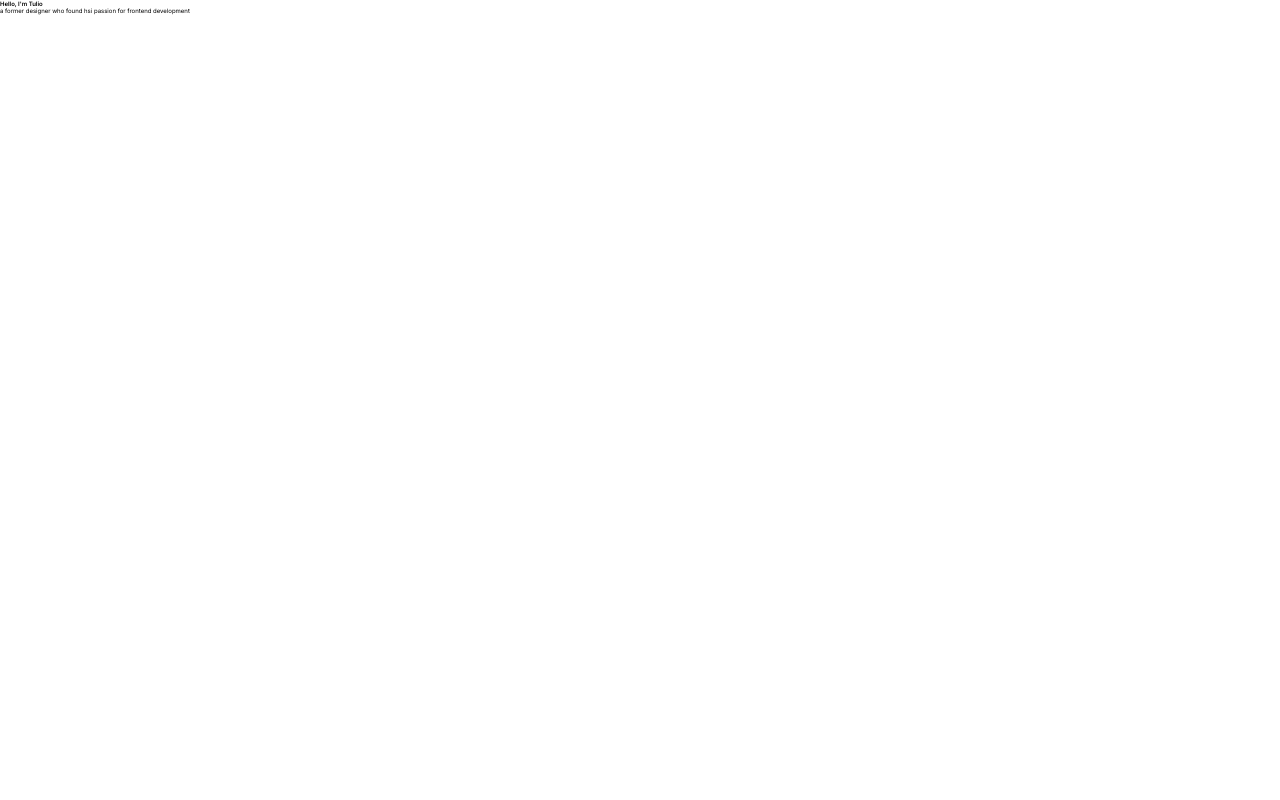
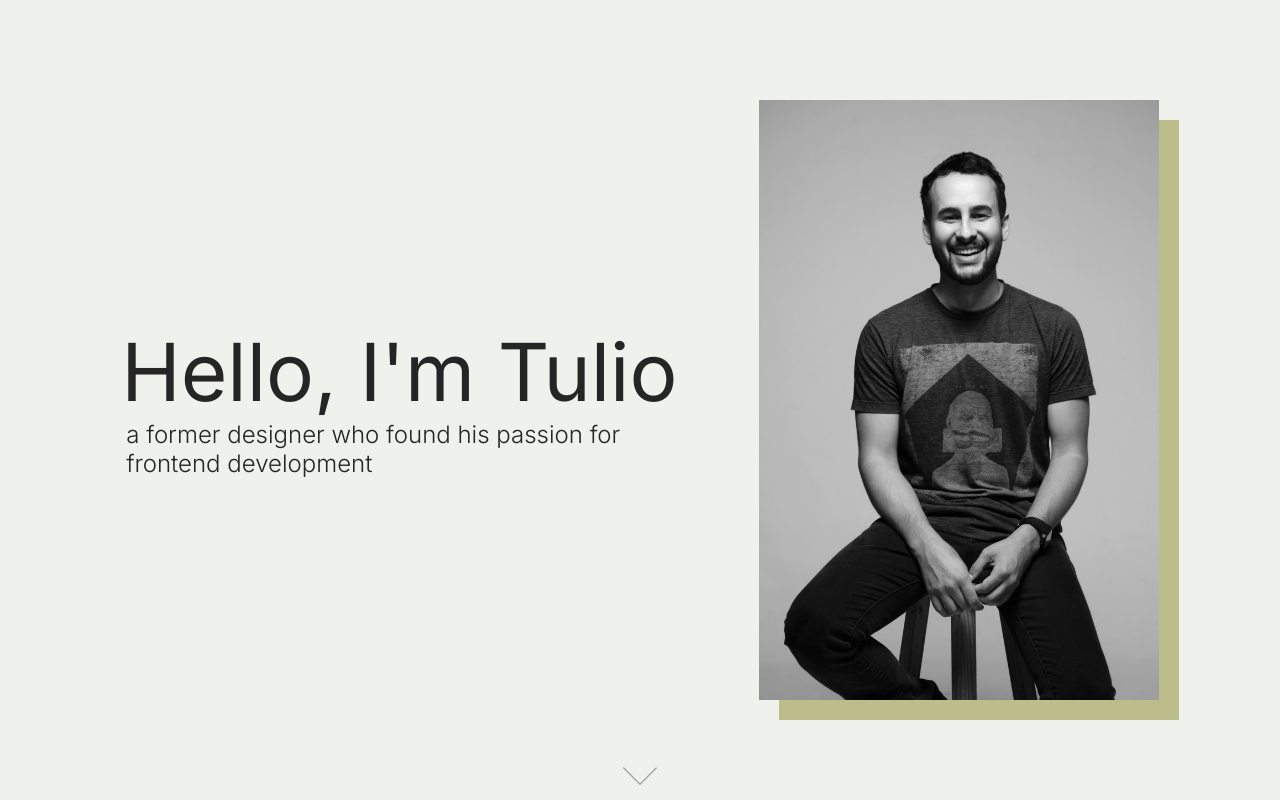
Before and after one commit to t-minini/my-website-v3, a React (Create React App) app: page / in a window 1280 px wide. Built offline with nearby package versions, Linux system fonts and the light colour scheme.

Commit message:
hero component started

```diff
--- a/src/App.module.css
+++ b/src/App.module.css
@@ -1,5 +1,5 @@
 :root {
-  --gray-lighter: #eff1ed;
+  --gray-lighter: #eff1ed; /* used */
   --gray-light: #dce0d9;
   --gray-medium: #d2d2c8;
   --gray-dark: #b6b7b2;
@@ -9,7 +9,12 @@
   --green-dark: #bcbd8b;
   --green-darker: #606c38;
 
-  --font-dar: #252525;
+  --font-dark: #252525;
+
+  --light-300: 300; /* used */
+  --regular-400: 400;
+  --medium-500: 500;
+  --semiBold-600: 600;
 }
 
 html {
@@ -17,6 +22,7 @@ html {
   width: 100%;
   /* background-color: var(--color2-blue); */
   cursor: default;
+  color: var(--font-dark);
 }
 
 *,
--- a/src/components/hero/Hero.jsx
+++ b/src/components/hero/Hero.jsx
@@ -1,10 +1,21 @@
 import style from './Hero.module.css';
+import photo from './../../assets/images/photo.jpeg';
 
 export function Hero() {
   return (
-    <section classStyle={style.heroContainer}>
-      <h1>Hello, I'm Tulio</h1>
-      <p>a former designer who found hsi passion for frontend development</p>
+    <section className={style.heroContainer}>
+      <div className={style.heroContainer__text}>
+        <h1>Hello, I'm Tulio</h1>
+        <p>a former designer who found his passion for frontend development</p>
+      </div>
+      <div className={style.heroContainer__img}>
+        <img src={photo} alt="" />
+      </div>
+      <div id="hero" className={style.heroContainer__arrow}>
+        <a href="#about">
+          <span></span>
+        </a>
+      </div>
     </section>
   );
 }
--- a/src/components/hero/Hero.module.css
+++ b/src/components/hero/Hero.module.css
@@ -0,0 +1,88 @@
+.heroContainer {
+  width: 100vw;
+  height: 100dvh;
+  background-color: var(--gray-lighter);
+
+  padding: 10rem 4rem;
+  display: flex;
+  justify-content: space-evenly;
+  align-items: center;
+}
+
+.heroContainer__text {
+}
+
+.heroContainer__text h1 {
+  font-size: 8rem;
+  font-weight: var(--regular-400);
+}
+
+.heroContainer__text p {
+  font-size: 2.4rem;
+  font-weight: var(--light-300);
+  width: 50rem;
+  padding-left: 0.5rem;
+}
+
+.heroContainer__img {
+}
+
+.heroContainer__img img {
+  height: 60rem;
+  box-shadow: 2rem 2rem 0 0 var(--green-dark);
+}
+
+.heroContainer__arrow {
+  position: absolute;
+  bottom: 2rem;
+  height: 3rem;
+}
+
+/* arrow down */
+.heroContainer__arrow {
+  position: absolute;
+  bottom: 2rem;
+
+  width: 5rem;
+  height: 5rem;
+  cursor: pointer;
+}
+
+.heroContainer__arrow span {
+  position: absolute;
+  left: 25%;
+  width: 2.4rem;
+  height: 2.4rem;
+  border-left: 0.1rem solid var(--font-dark);
+  border-bottom: 0.1rem solid var(--font-dark);
+  -webkit-transform: rotate(-45deg);
+  transform: rotate(-45deg);
+  -webkit-animation: arrow 1.5s infinite;
+  animation: arrow 1.5s infinite;
+}
+@-webkit-keyframes arrow {
+  0% {
+    -webkit-transform: rotate(-45deg) translate(0, 0);
+    opacity: 0;
+  }
+  50% {
+    opacity: 1;
+  }
+  100% {
+    -webkit-transform: rotate(-45deg) translate(-2rem, 2rem);
+    opacity: 0;
+  }
+}
+@keyframes arrow {
+  0% {
+    transform: rotate(-45deg) translate(0, 0);
+    opacity: 0;
+  }
+  50% {
+    opacity: 1;
+  }
+  100% {
+    transform: rotate(-45deg) translate(-2rem, 2rem);
+    opacity: 0;
+  }
+}
```
Also changed, not shown: src/assets/icons/arrow-down.png (added), src/assets/images/photo.jpeg (added).
